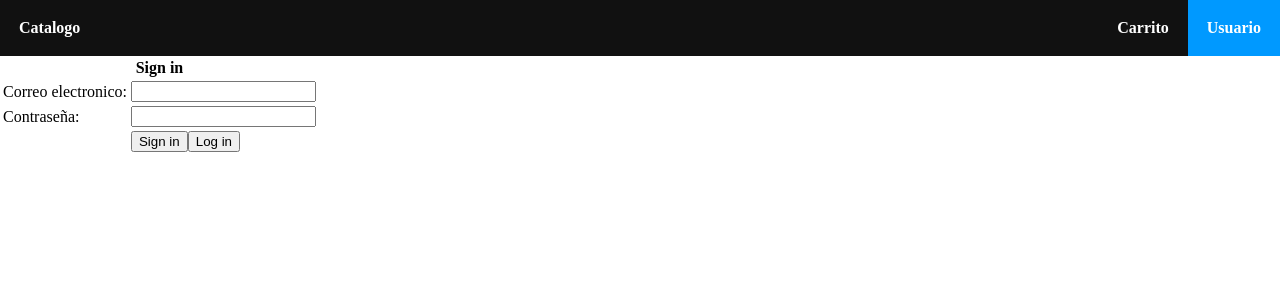
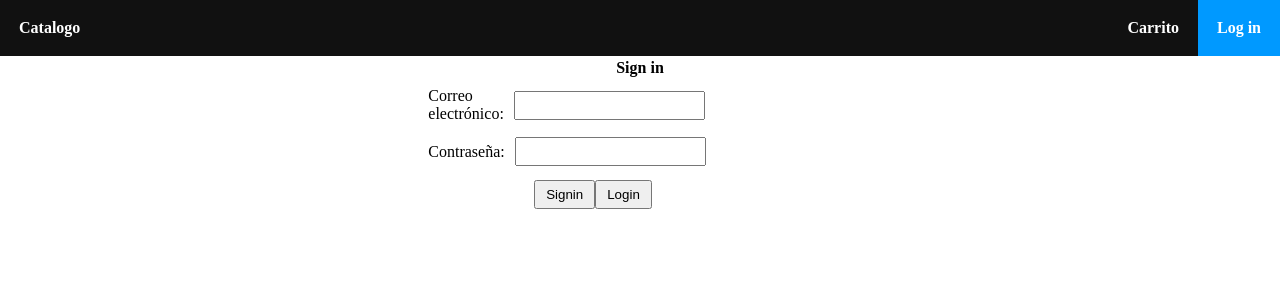
Before and after one commit to sebasvelasco353/Web_Avanzada202310, a React (Create React App) app: page /#/signin in a window 1280 px wide. Shown: the top 300 px of the page. Built offline with nearby package versions, Linux system fonts and the light colour scheme.

Commit message:
firebase conection fixed

```diff
--- a/src/App2.js
+++ b/src/App2.js
@@ -1,5 +1,5 @@
 import "./App.css"
-import React, {useState} from "react";
+import React, {useState, useEffect} from "react";
 import {
 	Route,
 	NavLink,
@@ -8,32 +8,51 @@ import {
 	Routes,
 	Navigate
 } from "react-router-dom";
+import {auth, db} from "./config/firebase";
 import LogIn from "./components/Login/logIn";
 import Sigin from "./components/Signin/signIn";
 import Cart from "./components/Cart/cart";
 import Catalogue from "./components/Manga/manga";
 import AddManga from "./components/Manga/addManga";
+import { signOut } from 'firebase/auth';
 
 export const EcommerceContext = React.createContext();
 
 function App(){
-	//
 	const [user, setUser] = useState([]);
 	const [mangasInCart, setmangasInCart] = useState([])
+	const [logBtnText, setText] = useState("")
 
 	const handleAddToCart = (manga) => {
         if(!mangasInCart.includes(manga)){
             const newCart = [...mangasInCart, manga];
-            setProductsInCart(newCart);
+            setmangasInCart(newCart);
         }
     }
 
     const deleteMangaFromCart = (manga) => {
         const mangaIndex = mangasInCart.findIndex((toDelete) => toDelete.id === manga.id);
         if (mangaIndex !== -1) {
-            mangasInCart.splice(mangaIndex, 1);
+        	const cart = [...mangasInCart]
+        	cart.splice(mangaIndex, 1)
+        	setmangasInCart(cart);
         }
     }
+
+    const handleLogout = async () => {
+    	if(user.length > 0){
+	    	try {
+		      await signOut(firebaseAuth);
+		      setUser([]);
+		    } catch (error) {
+		      console.error(error);
+		    }
+    	}
+	}
+
+    useEffect(()=>{
+        setText((user.length > 0)?"Log out":"Log in");
+    }, []);
 
     const renderHeader = () => {
     	if(user[2] == 'admin'){
@@ -46,7 +65,7 @@ function App(){
 			      </div>
 			      <div className="right-container">
 					<li><NavLink to="/cart">Carrito</NavLink></li>
-					<li><NavLink to="/signin">Usuario</NavLink></li>
+					<li onClick={handleLogout}><NavLink to="/signin">{logBtnText}</NavLink></li>
 			      </div>
 			    </ul>
 	    		</>
@@ -60,7 +79,7 @@ function App(){
 		      </div>
 		      <div className="right-container">
 				<li><NavLink to="/cart">Carrito</NavLink></li>
-				<li><NavLink to="/signin">Usuario</NavLink></li>
+				<li onClick={handleLogout}><NavLink to="/signin">{logBtnText}</NavLink></li>
 		      </div>
 		    </ul>
     		</>
@@ -81,6 +100,7 @@ function App(){
 			    	<Route path="/signin" element={<Sigin user = {setUser}/>}/>
 			    	<Route path="/cart" element={<Cart cart = {mangasInCart} handleDelete = {deleteMangaFromCart}/>}/>
 			    	<Route path="/mangas" element={<Catalogue addToCart = {handleAddToCart}/>}/>
+			    	<Route path="/" element={<Catalogue addToCart = {handleAddToCart}/>}/>
 			    	<Route path="/addManga" element={ (user[2] == 'admin') ? <AddManga/> : <Navigate to='/' />}/>
 			    </Routes>
 			  </div>
--- a/src/components/Cart/mangasInCart.jsx
+++ b/src/components/Cart/mangasInCart.jsx
@@ -16,8 +16,10 @@ function InCart({cart, handleDelete}){
           {group.map((product) => (
             <div className="card">
               <div className="container">
-                <h4><b>{product.name}</b></h4>
-                <p>{product.price}</p>
+                <h4><b>{product.Nombre}</b></h4>
+                  <p>{product.Precio}</p>
+                  <p>{product.Cantidad}</p>
+                  <p>{product.Disponible}</p>
                 <button onClick={() => handleDelete(product)}>Eliminar del carrito</button>
               </div>
             </div>
--- a/src/components/Login/logIn.jsx
+++ b/src/components/Login/logIn.jsx
@@ -1,9 +1,10 @@
 import React from "react";
-//import {auth, db} from "../../config/firebase";
-//import { signInWithEmailAndPassword } from "firebase/auth";
+import {auth, db} from "../../config/firebase";
+import { signInWithEmailAndPassword } from "firebase/auth";
 import { useState } from "react";
-//import { collection, query, where, getDocs } from "firebase/firestore";
+import { collection, query, where, getDocs } from "firebase/firestore";
 import { useNavigate } from "react-router-dom";
+import "./login.css"
 
 function Login({user}){
 
@@ -13,11 +14,14 @@ function Login({user}){
 
 	const handleLogIn = async () => {
 		try {
-			userData = signInWithEmailAndPassword(auth, email, password);
+			const userData = await signInWithEmailAndPassword(auth, email, password);
 			const q = query(collection(db, "usuario"), where("correo", "==", email));
 			const querySnapshot = await getDocs(q);
-			userData.push(querySnapshot)
-			user(userData);
+			const querySnapshotFormatted = querySnapshot.docs.map( (manga) => ({
+				...manga.data()
+			}));
+			console.log([email, password, querySnapshotFormatted[0].tipo]);
+			user([email, password, querySnapshotFormatted[0].tipo]);
 			navigate("/mangas")
 		} catch (error) {
 			console.error(error);
@@ -38,21 +42,41 @@ function Login({user}){
 		          	  </tr>
 		        	</thead>
 		        	<tbody>
+		        		<tr></tr>
+		        		<tr></tr>
 		        		<tr>
-		     <td>Correo electronico: </td>
-		     <td><input type="text" onChange={(e) => setEmail(e.target.value)}/></td>
-		   </tr>
-		   <tr>
-		     <td>Contraseña: </td>
-		     <td><input type="password" onChange={(e) => setPassword(e.target.value)}/></td>
+		        			<td></td>
+		        			<td></td>
+		        			<td></td>
+		        			<td></td>
+		        			<td>
+		        				<div className="form-group">
+						          <label htmlFor="email">Correo electrónico:</label>
+						          <input type="text" id="email" onChange={(e) => setEmail(e.target.value)}/>
+						        </div></td>
 		        		</tr>
 		        		<tr>
 		        			<td></td>
+		        			<td></td>
+		        			<td></td>
+		        			<td></td>
 		        			<td>
-		   		<button onClick={handleLogIn}>Log in</button>
-		   		<button onClick={handleSignIn}>Sign in</button>
-		   	</td>
+		        				<div className="form-group">
+						          <label htmlFor="password">Contraseña:</label>
+						          <input type="password" id="password" onChange={(e) => setPassword(e.target.value)}/>
+						        </div></td>
+		        		</tr>
+		        		<tr>
 		        			<td></td>
+		        			<td></td>
+		        			<td></td>
+		        			<td></td>
+		        			<td></td>
+		        			<td>
+		        				 <div className="form-group">
+						         <button onClick={handleLogIn}>Login</button>
+						         <button onClick={handleSignIn}>Signin</button>
+						        </div></td>
 		        		</tr>
 		        	</tbody>
 			    </table>
@@ -60,5 +84,4 @@ function Login({user}){
 	    </div>
 	);
 }
-
 export default Login;
--- /dev/null
+++ b/src/components/Login/login.css
@@ -0,0 +1,15 @@
+.form-group {
+  display: flex;
+  align-items: center;
+  margin-bottom: 10px;
+}
+
+label {
+  width: 150px;
+  margin-right: 10px;
+}
+
+input {
+  flex: 1;
+  padding: 5px;
+}
--- /dev/null
+++ b/src/components/Manga/addManga.css
@@ -0,0 +1,29 @@
+form {
+  display: flex;
+  justify-content: center;
+  align-items: center;
+}
+
+table {
+  width: 100%;
+  height: 100vh;
+  table-layout: fixed;
+}
+
+th {
+  text-align: center;
+}
+
+td {
+  padding: 5px;
+}
+
+input[type="text"],
+input[type="password"] {
+  width: 100%;
+  padding: 5px;
+}
+
+button {
+  padding: 5px 10px;
+}
--- a/src/components/Manga/addManga.jsx
+++ b/src/components/Manga/addManga.jsx
@@ -1,6 +1,7 @@
 import React, {useState} from "react";
-//import {auth, db} from "../../config/firebase";
-//import { collection, addDoc } from "firebase/firestore";
+//import "./addManga.css"
+import {auth, db} from "../../config/firebase";
+import { collection, addDoc } from "firebase/firestore";
 
 function AddManga(){
 
--- a/src/components/Manga/manga.css
+++ b/src/components/Manga/manga.css
@@ -76,3 +76,42 @@
   .container p {
     margin: 0;
   }
+
+table {
+  width: 100%;
+  table-layout: fixed;
+}
+
+td {
+  width: 33.33%;
+}
+
+tbody {
+  display: table;
+  width: 100%;
+  table-layout: fixed;
+}
+
+form {
+  display: flex;
+  justify-content: center;
+}
+
+form lu {
+  list-style-type: none;
+  padding: 0;
+  margin: 0;
+}
+
+form li {
+  display: inline-block;
+  margin-right: 10px;
+}
+
+form input[type="text"] {
+  padding: 5px;
+}
+
+form button {
+  padding: 5px 10px;
+}
--- /dev/null
+++ b/src/components/Signin/sigin.css
@@ -0,0 +1,15 @@
+.form-group {
+  display: flex;
+  align-items: center;
+  margin-bottom: 10px;
+}
+
+label {
+  width: 150px;
+  margin-right: 10px;
+}
+
+input {
+  flex: 1;
+  padding: 5px;
+}
--- a/src/components/Signin/signIn.jsx
+++ b/src/components/Signin/signIn.jsx
@@ -1,8 +1,9 @@
 import React, {useState} from "react";
-//import {auth, db} from "../../config/firebase";
-//import { collection, addDoc } from "firebase/firestore";
-//import { createUserWithEmailAndPassword } from "firebase/auth";
+import {auth, db} from "../../config/firebase";
+import { collection, addDoc } from "firebase/firestore";
+import { createUserWithEmailAndPassword } from "firebase/auth";
 import { useNavigate } from "react-router-dom";
+import "./sigin.css"
 
 function Sigin({user}){
 
@@ -12,14 +13,20 @@ function Sigin({user}){
 	const navigate = useNavigate();
 
 	const handleSignIn = async () => {
+		console.log(email)
+		console.log(password)
 		try {
+			console.log("Antes de conectar")
 			await createUserWithEmailAndPassword(auth, email, password);
+			console.log("Despues de conectar")
 			const docRef = await addDoc(collection(db, "usuario"), {
 						    			  correo: email,
 										  tipo: "client"
 										});
+			console.log("Despues de conectar 2")
 			navigate("/login")
 		} catch (error) {
+			console.log("Error")
 			console.error(error);
 		}
 	}
@@ -38,21 +45,41 @@ function Sigin({user}){
 		          	  </tr>
 		        	</thead>
 		        	<tbody>
+		        		<tr></tr>
+		        		<tr></tr>
 		        		<tr>
-			     <td>Correo electronico: </td>
-			     <td><input type="text" onChange={(e) => setEmail(e.target.value)}/></td>
-			   </tr>
-			   <tr>
-			     <td>Contraseña: </td>
-			     <td><input type="password" onChange={(e) => setPassword(e.target.value)}/></td>
+		        			<td></td>
+		        			<td></td>
+		        			<td></td>
+		        			<td></td>
+		        			<td>
+		        				<div className="form-group">
+						          <label htmlFor="email">Correo electrónico:</label>
+						          <input type="text" id="email" onChange={(e) => setEmail(e.target.value)}/>
+						        </div></td>
 		        		</tr>
 		        		<tr>
 		        			<td></td>
+		        			<td></td>
+		        			<td></td>
+		        			<td></td>
 		        			<td>
-			   		<button onClick={handleSignIn}>Sign in</button>
-			   		<button onClick={handleLogIn}>Log in</button>
-			   	</td>
+		        				<div className="form-group">
+						          <label htmlFor="password">Contraseña:</label>
+						          <input type="password" id="password" onChange={(e) => setPassword(e.target.value)}/>
+						        </div></td>
+		        		</tr>
+		        		<tr>
 		        			<td></td>
+		        			<td></td>
+		        			<td></td>
+		        			<td></td>
+		        			<td></td>
+		        			<td>
+		        				 <div className="form-group">
+						         <button onClick={handleSignIn}>Signin</button>
+						         <button onClick={handleLogIn}>Login</button>
+						        </div></td>
 		        		</tr>
 		        	</tbody>
 			    </table>
@@ -60,5 +87,4 @@ function Sigin({user}){
 	    </div>
 		);
 }
-
 export default Sigin;
```
Also changed, not shown: src/components/Manga/manga.jsx (+16 -3 lines). Lines whose indentation alone changed are shown as unchanged.
